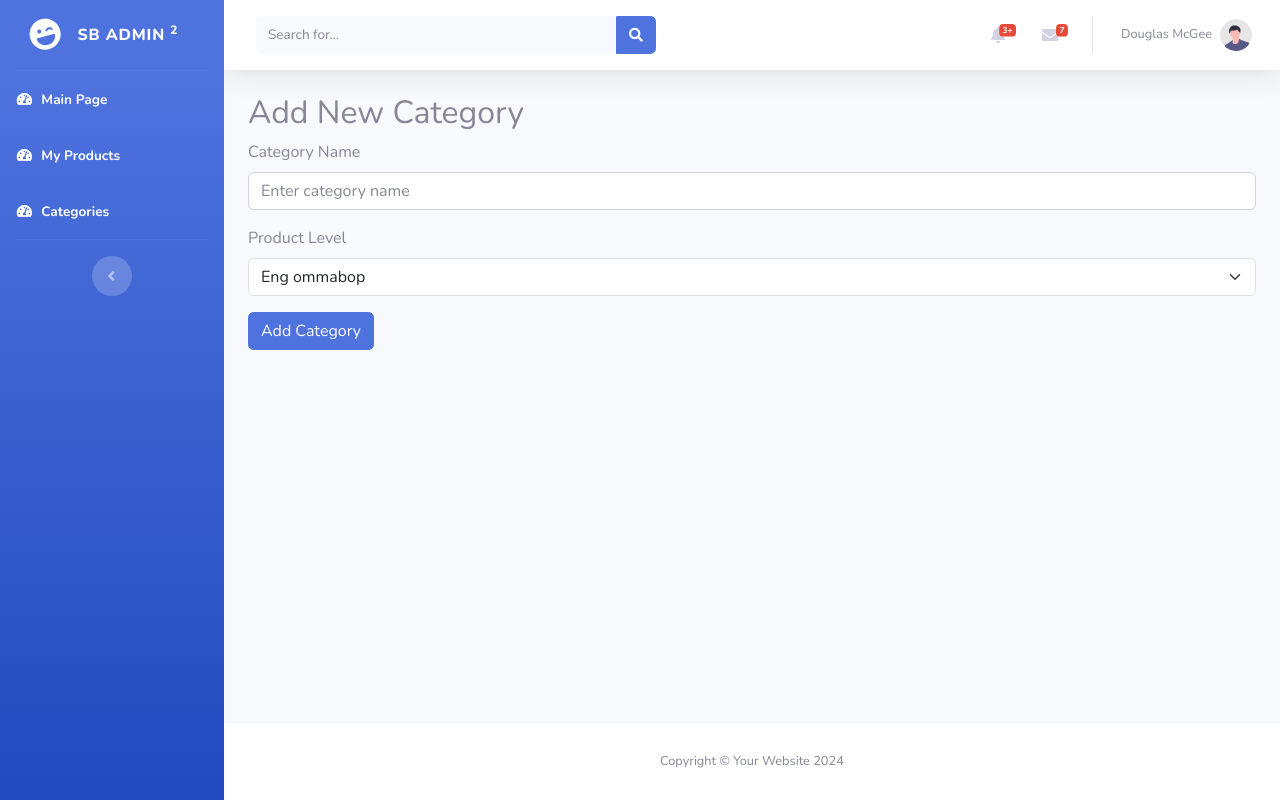
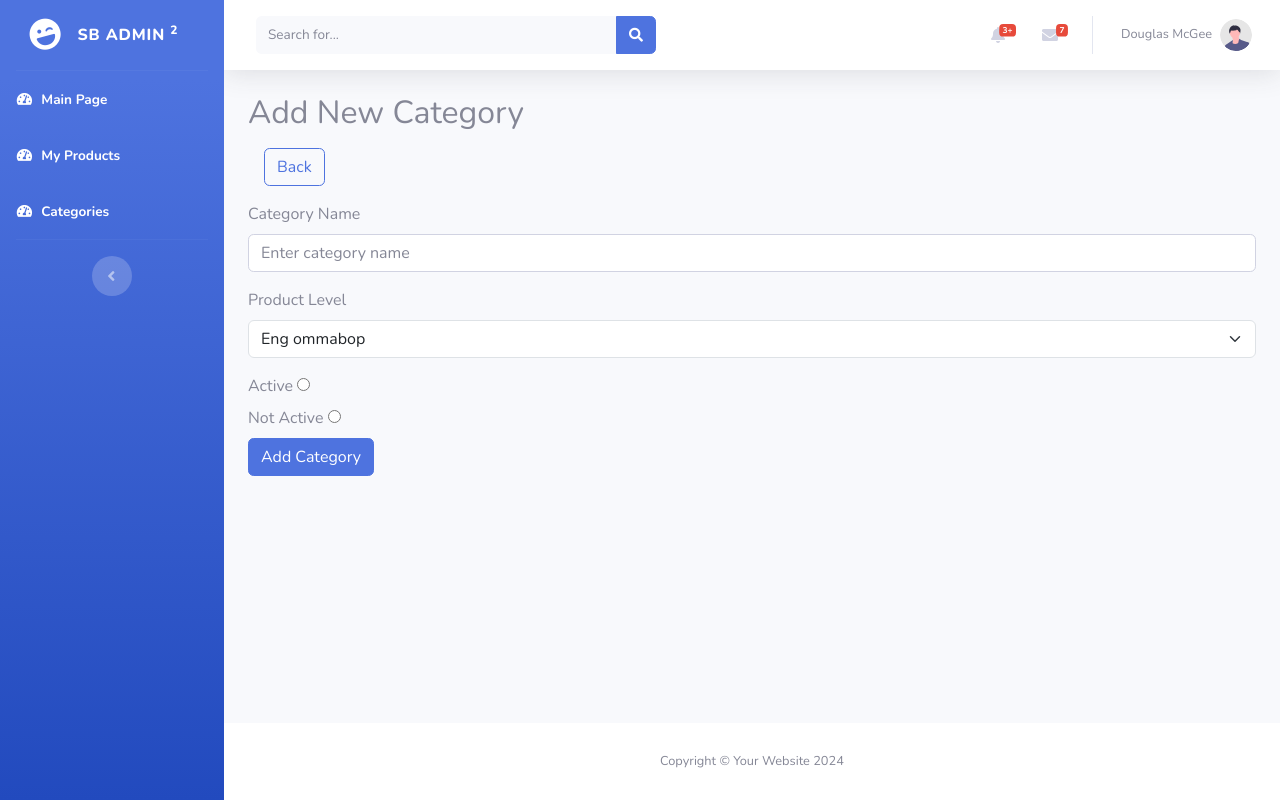
Before and after one commit to MrTojinazarov/Shop_dars_12, a PHP site: page /Category.php in a window 1280 px wide. Run offline with PHP 8.4, Linux system fonts and the light colour scheme.

Commit message:
Mockdata qoshdim

```diff
--- a/admin/CategoriesTable.php
+++ b/admin/CategoriesTable.php
@@ -105,7 +105,7 @@ include 'header.php';
                         </a>
                         <div class="modal fade" id="<?php echo 'DeleteModal' . $category['id'] ?>" tabindex="-1" aria-labelledby="exampleModalLabel" aria-hidden="true">
                             <div class="modal-dialog">
-                                <form action="CategoryDelete.php" method="POST">
+                                <form action="CategoriesDelete.php" method="POST">
                                     <div class="modal-content">
                                         <div class="modal-header">
                                             <h1 class="modal-title fs-5" id="exampleModalLabel">category qo'shish</h1>
--- a/admin/Category.php
+++ b/admin/Category.php
@@ -1,7 +1,12 @@
-<?php include 'header.php';?>
+<?php include 'header.php'; ?>
 
 <div class="container-fluid">
     <h2>Add New Category</h2>
+    <div class="row mt-3 mb-3 ms-1">
+        <div class="col-2">
+        <a href="CategoriesTable.php" class="btn btn-outline-primary">Back</a>
+        </div>
+    </div>
     <form action="addcategory.php" method="POST">
         <div class="mb-3">
             <label for="name" class="form-label">Category Name</label>
@@ -16,8 +21,14 @@
                 <option value="3">Eng qimmat</option>
             </select>
         </div>
+        <div>
+            <label for="active" class="form-label">Active</label>
+            <input type="radio" name="active" id="active" value="1"><br>
+            <label for="notactive" class="form-label">Not Active</label>
+            <input type="radio" name="active" id="notactive" value="0">
+        </div>
         <button type="submit" name="submit" class="btn btn-primary">Add Category</button>
     </form>
 </div>
 
-<?php include 'footer.php';?>
+<?php include 'footer.php'; ?>
--- a/admin/header.php
+++ b/admin/header.php
@@ -242,7 +242,7 @@
                                     Activity Log
                                 </a>
                                 <div class="dropdown-divider"></div>
-                                <a class="dropdown-item" href="#" data-toggle="modal" data-target="#logoutModal">
+                                <a class="dropdown-item" href="logout.php">
                                     <i class="fas fa-sign-out-alt fa-sm fa-fw mr-2 text-gray-400"></i>
                                     Logout
                                 </a>
--- a/admin/index.php
+++ b/admin/index.php
@@ -22,7 +22,7 @@ if (isset($_POST['login'])) {
                 header("Location: admin.php");
                 exit();
             }elseif(!empty($user['role']) && $user['role'] == 'user'){
-                header("Location: user.php");
+                header("Location: admin.php");
                 exit();
             }
             exit();
```
Also changed, not shown: admin/CategoriesDelete.php (added, +13 -0 lines), admin/addcategory.php (+6 -5 lines), admin/logout.php (added, +7 -0 lines), admin/img/15-inch-MacBook-Air-wallpaper-3.webp (added), 1 other file. Lines whose indentation alone changed are shown as unchanged.
